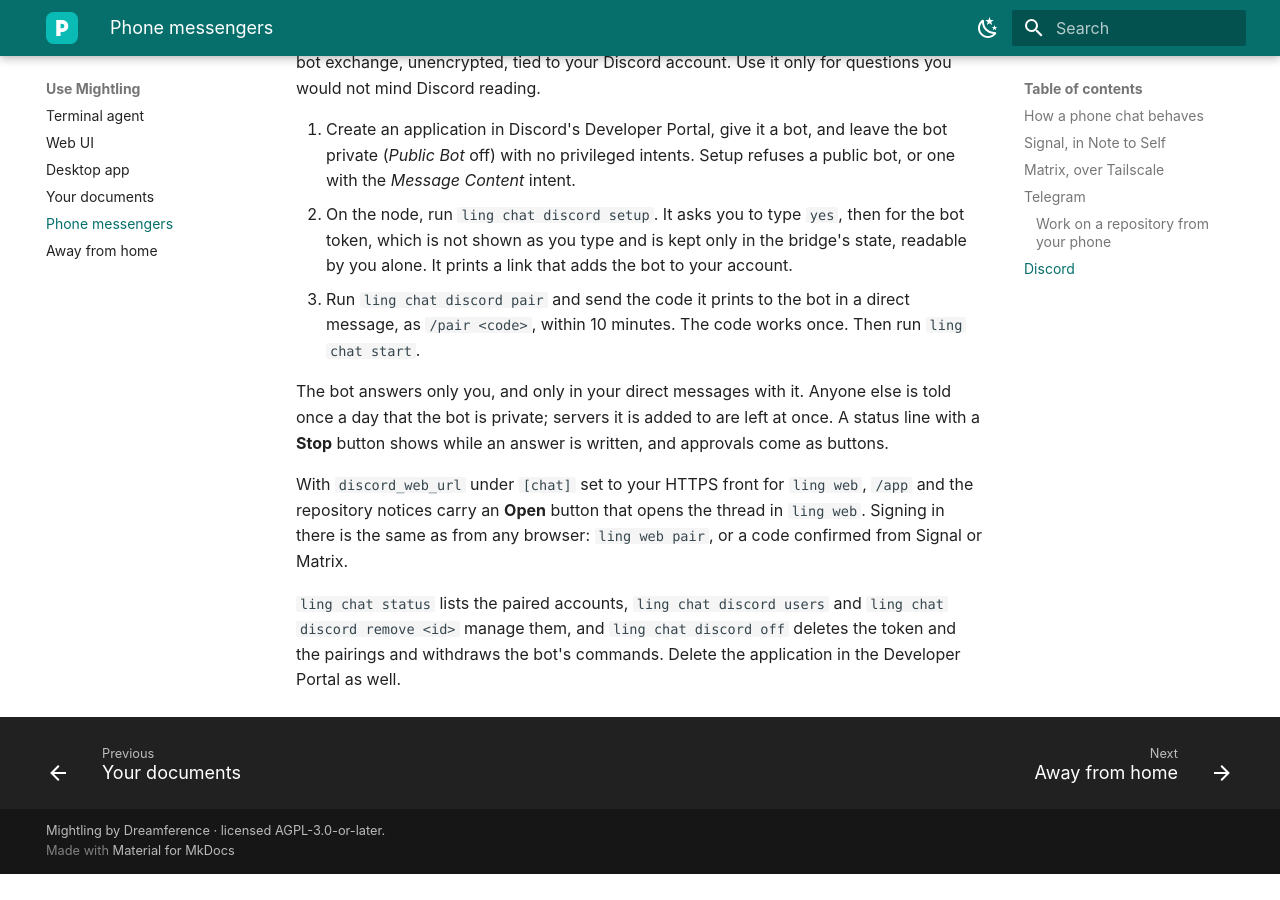
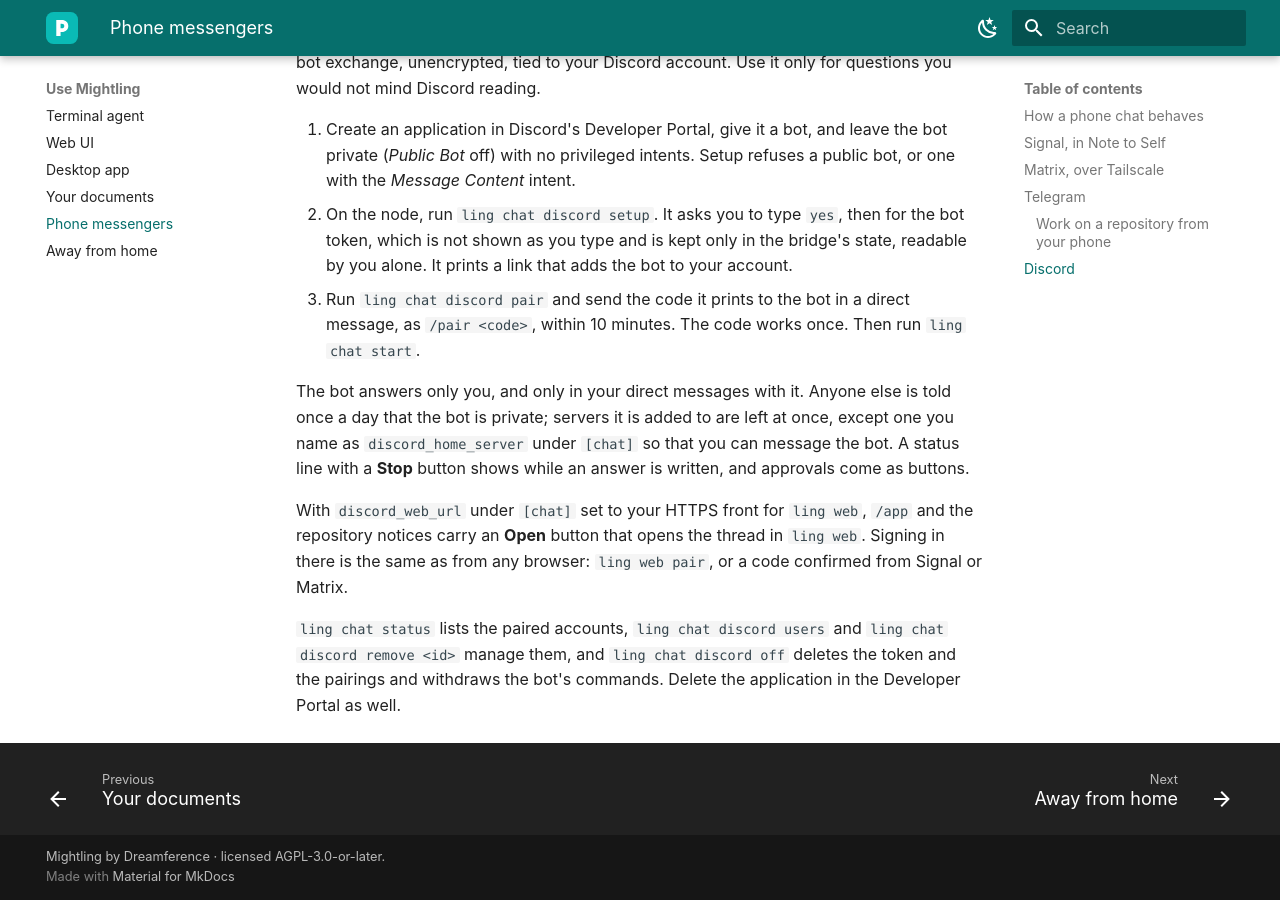
Before and after one commit to dreamference/mightling, an MkDocs documentation site: the page built from docs/messengers.md, in a window 1280 px wide and 900 px high, scrolled down 7374 px. Built offline with MkDocs 1.6.1 and Material for MkDocs 9.7.7, drawn with Linux system fonts in a browser that asks for light colours; before the commit the page ends 8248 px from its top, so only the background shows below that.

Commit message:
Docs: Discord's user page names the discord_home_server exception to leaving servers

```diff
--- a/docs/messengers.md
+++ b/docs/messengers.md
@@ -296,7 +296,8 @@ Discord reading.
    `/pair <code>`, within 10 minutes. The code works once. Then run `ling chat start`.
 
 The bot answers only you, and only in your direct messages with it. Anyone else is told once a day
-that the bot is private; servers it is added to are left at once. A status line with a **Stop**
+that the bot is private; servers it is added to are left at once, except one you name as
+`discord_home_server` under `[chat]` so that you can message the bot. A status line with a **Stop**
 button shows while an answer is written, and approvals come as buttons.
 
 With `discord_web_url` under `[chat]` set to your HTTPS front for `ling web`, `/app` and the
```
